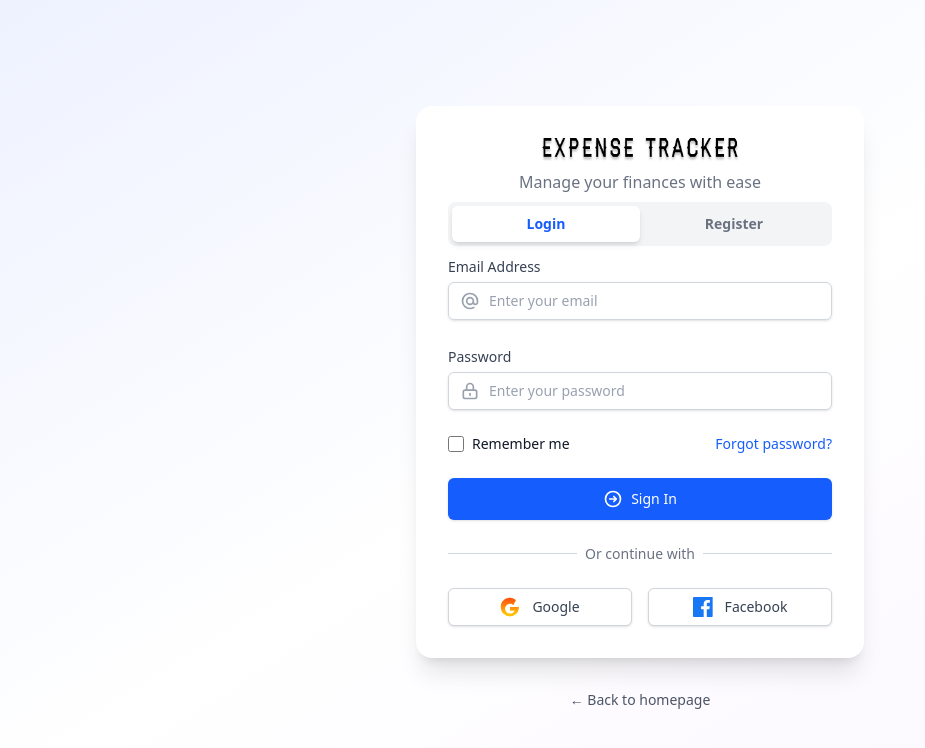
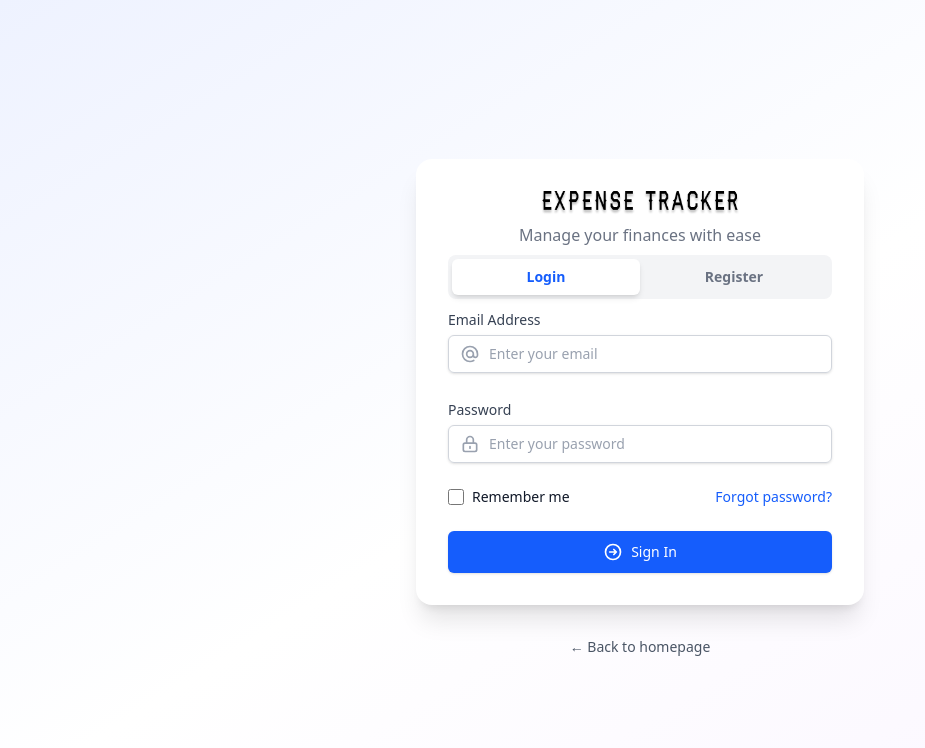
Before and after one commit to techbooster08/Expense-Tracker, a Next.js app in the folder frontend/: page /auth in a window 1280 px wide. Shown: the top 748 px of the page, without its empty margins (0-925 px from the left). Built offline with nearby package versions, Linux system fonts and the light colour scheme; no server answers.

Commit message:
removed provider  login/register ui from auth page frontend

```diff
--- a/frontend/src/app/auth/page.tsx
+++ b/frontend/src/app/auth/page.tsx
@@ -279,38 +279,6 @@ const Auth: React.FC = () => {
         {/* Conditional Form */}
         {activeTab === "login" ? <LoginForm /> : <RegisterForm />}
 
-        {/* Divider */}
-        <div className="my-6">
-          <div className="relative">
-            <div className="absolute inset-0 flex items-center">
-              <div className="w-full border-t border-gray-300" />
-            </div>
-            <div className="relative flex justify-center text-sm">
-              <span className="px-2 bg-white text-gray-500">
-                Or continue with
-              </span>
-            </div>
-          </div>
-        </div>
-
-        {/* Social Logins */}
-        <div className="grid grid-cols-2 gap-4">
-          <button
-            type="button"
-            className="w-full inline-flex justify-center items-center gap-3 py-2 px-4 border border-gray-300 rounded-md shadow-sm bg-white text-sm font-medium text-gray-700 hover:bg-gray-50"
-          >
-            <GoogleIcon />
-            Google
-          </button>
-          <button
-            type="button"
-            className="w-full inline-flex justify-center items-center gap-3 py-2 px-4 border border-gray-300 rounded-md shadow-sm bg-white text-sm font-medium text-gray-700 hover:bg-gray-50"
-          >
-            <FacebookIcon />
-            Facebook
-          </button>
-        </div>
-
         {/* Terms of Service */}
         {activeTab === "register" && (
           <p className="mt-6 text-xs text-center text-gray-500">
```
